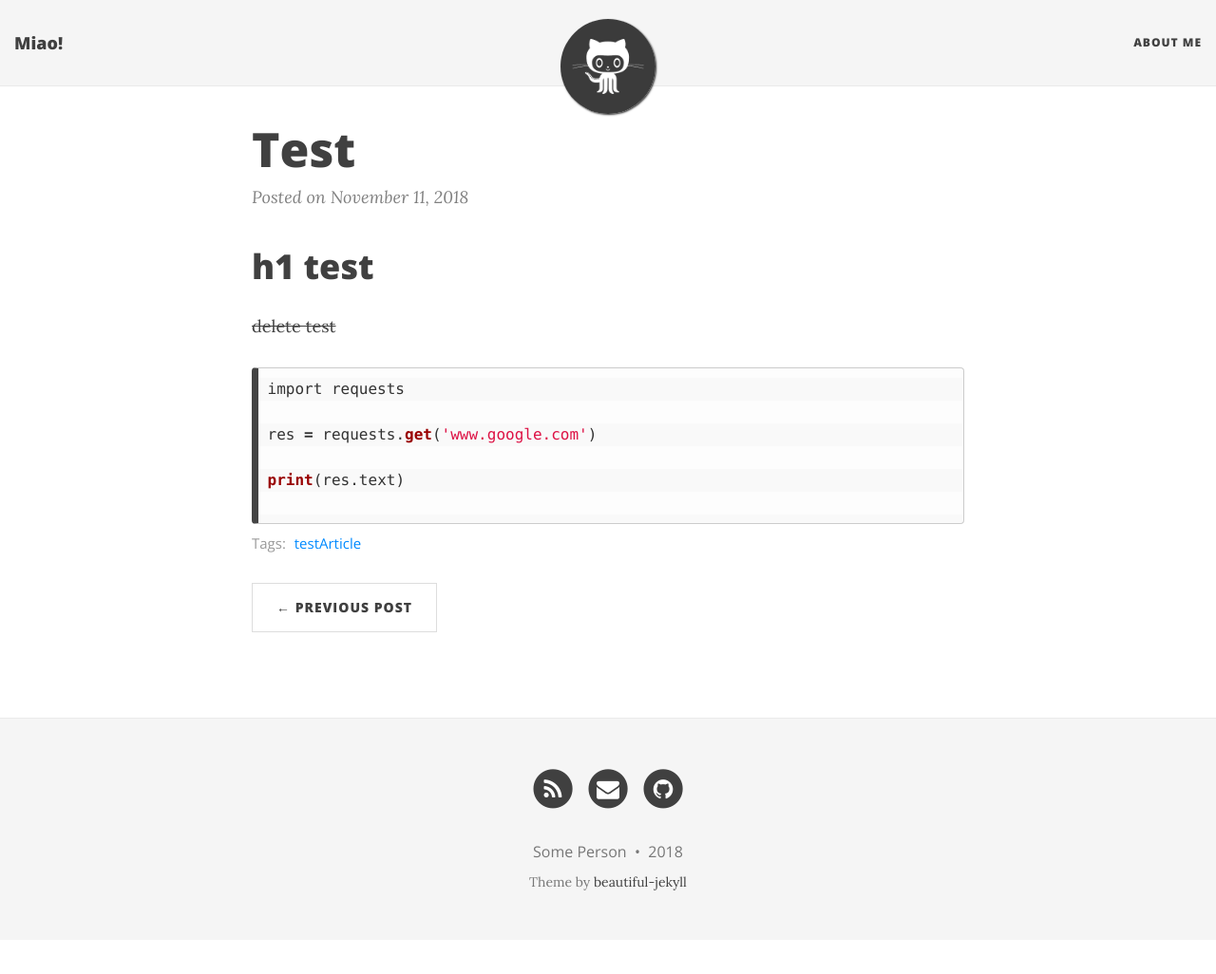
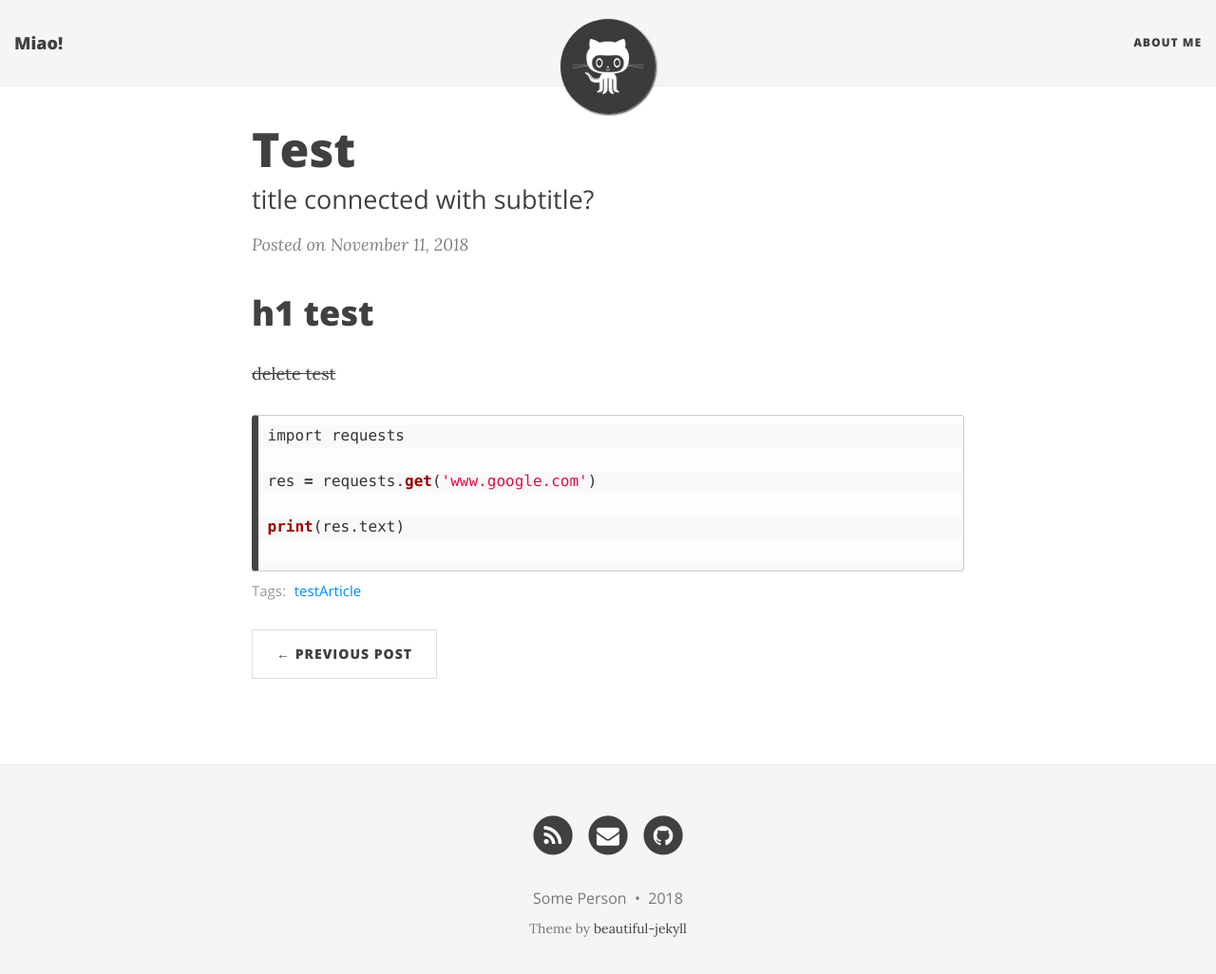
Before and after one commit to TonyZ1z/tonyz1z.github.io, a Jekyll site: the page built from _posts/2018-11-11-test-postTest.md, in a window 1280 px wide and 1039 px high. Shown: the top 1026 px of the window at 95% size. Built offline with Jekyll 4.4.1, drawn with Linux system fonts in a browser that asks for light colours; nearby versions of some CDN libraries.

Commit message:
testPost

```diff
--- a/_posts/2018-11-11-test-postTest.md
+++ b/_posts/2018-11-11-test-postTest.md
@@ -1,6 +1,7 @@
 ---
 layout: post
 title: Test
+subtitle: title connected with subtitle?
 tag: [testArticle]
 ---
 
```
